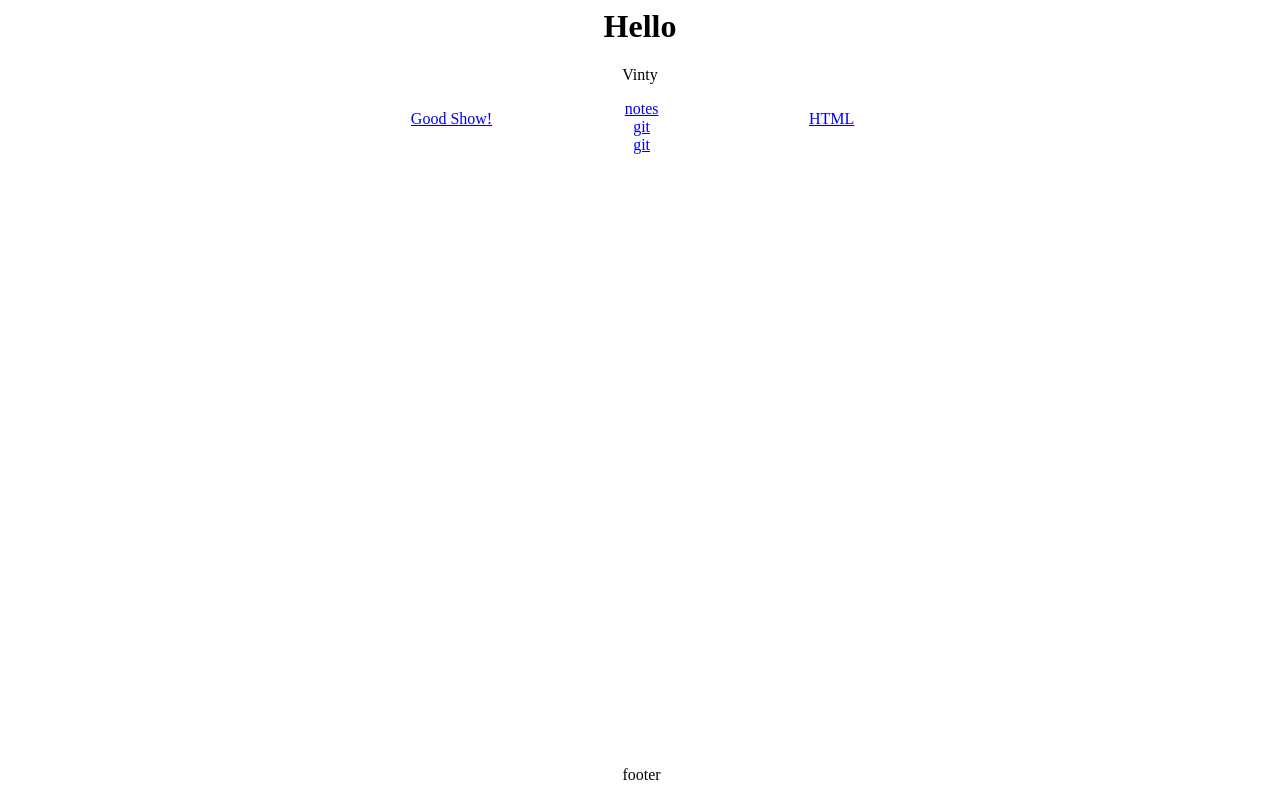
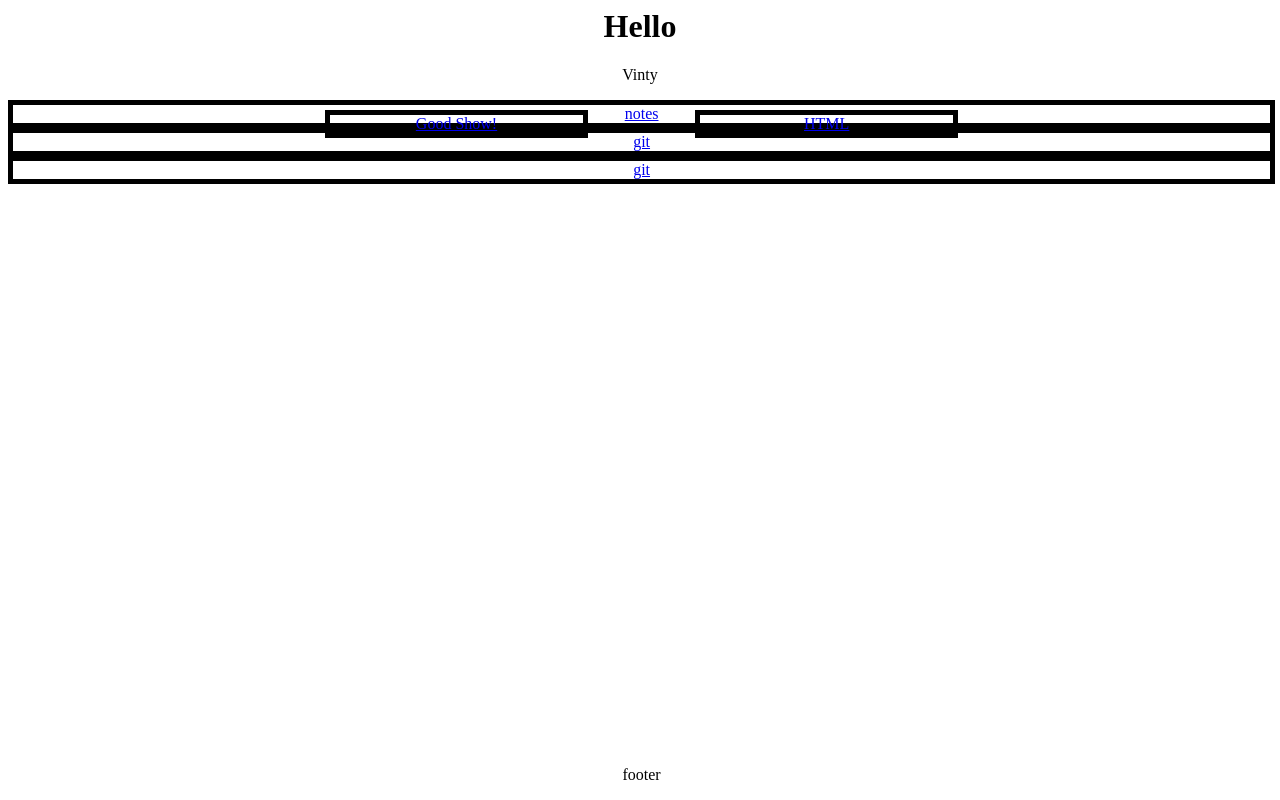
Before and after one commit to yugchak/mainpage, a plain HTML site: page index.html in a window 1280 px wide. Drawn offline with Linux system fonts and the light colour scheme.

Commit message:
修改css

```diff
--- a/index.html
+++ b/index.html
@@ -15,16 +15,27 @@
     		width: 99%;
     	}
     	.td-1 {
+    		border:5px solid black;
     		margin: 10px 0px;
     		margin-left: 25%;
     		width: 20%;
     		float: left;
     	}
     	.td-2 {
+    		border:5px solid black;
     		margin: 10px 0px;
     		margin-right: 25%;
     		width: 20%;
     		float: right;
+    	}
+    	.td-3 {
+    		border:5px solid black;
+    	}
+    	.td-4 {
+    		border:5px solid black;
+    	}
+    	.td-5 {
+    		border:5px solid black;
     	}
     	#footer {
     		position: absolute;
@@ -50,7 +61,7 @@
 			<div class="td-2"><a href="https://yugchak.github.io/htmlspe">HTML</a></div>
 			<div class="td-3"><a href="https://yugchak.github.io/notes">notes</a></div>
 			<div class="td-4"><a href="https://yugchak.github.io/notes/git/">git</a></div>
-			<div class="td-4"><a href="https://yugchak.github.io/notes/git">git</a></div>
+			<div class="td-5"><a href="https://yugchak.github.io/notes/git">git</a></div>
 		</div>
 
 		<div id="footer">
```
